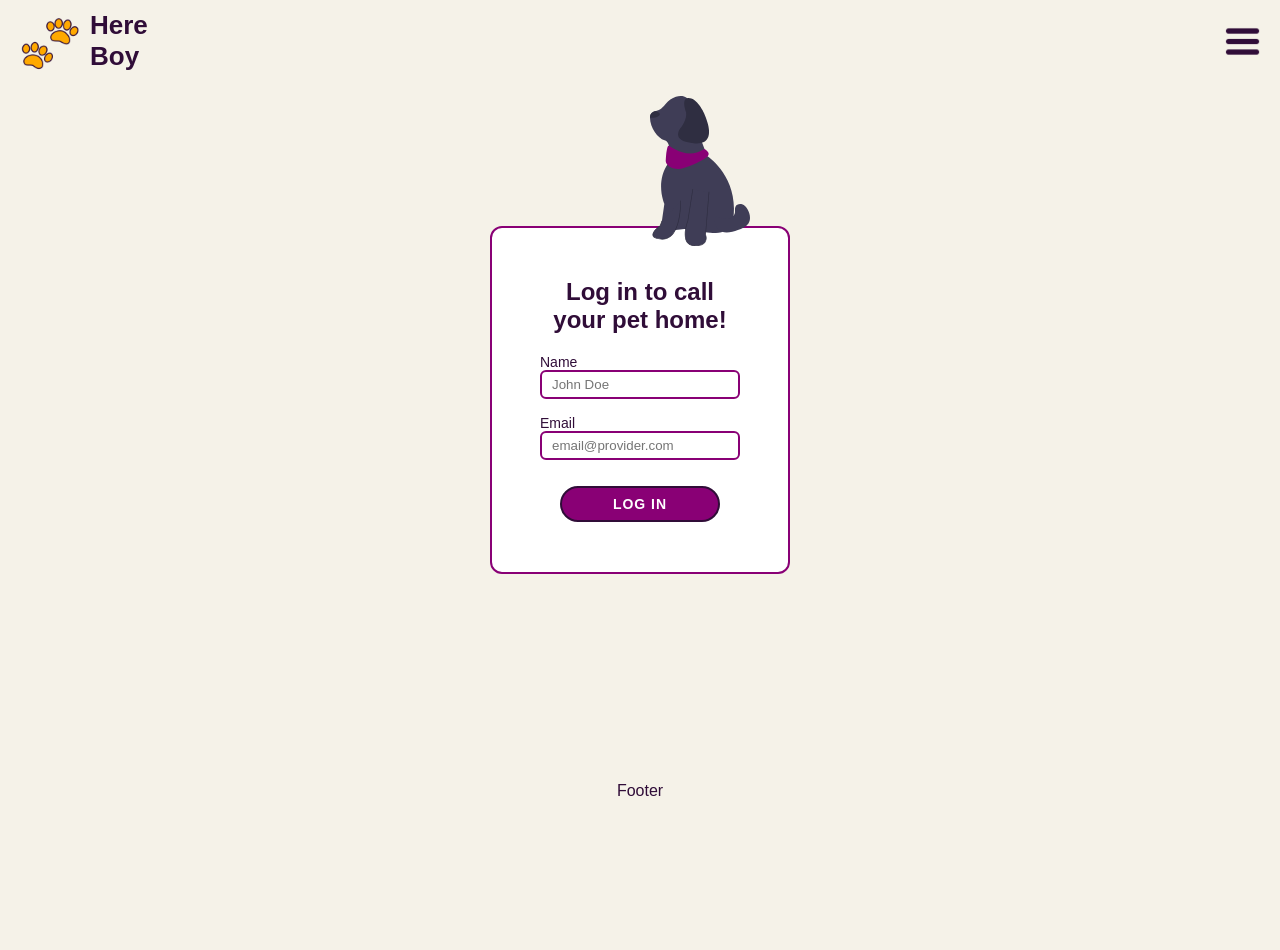
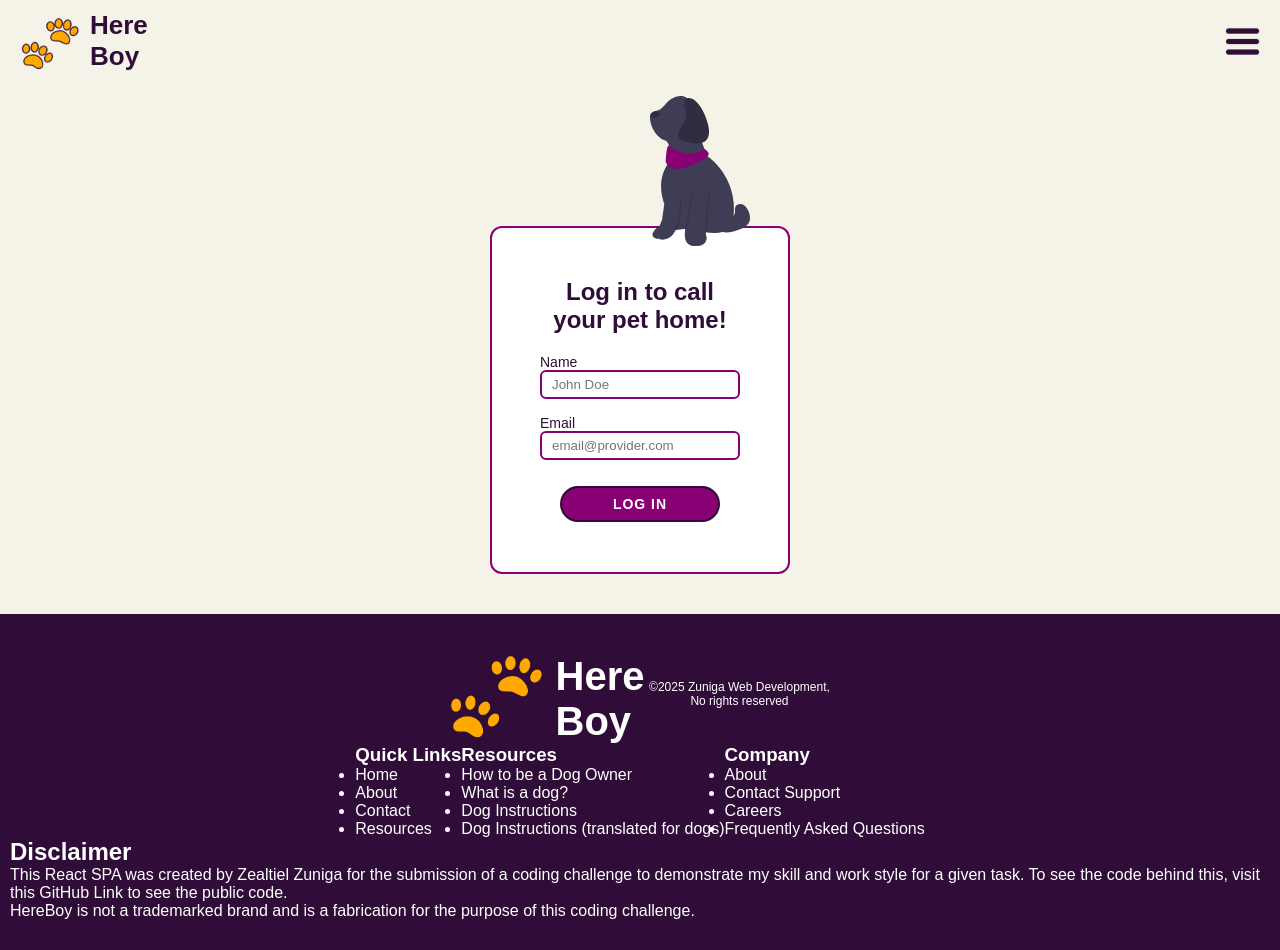
Before and after one commit to ZeaZuniga/fetch-challenge-zuniga, a React (Create React App) app: page / in a window 1280 px wide. Before the commit the page ends 800 px from the top, so only its background shows below. Built offline with nearby package versions, Linux system fonts and the light colour scheme.

Commit message:
Add elements to footer.

```diff
--- a/src/components/Footer/Footer.scss
+++ b/src/components/Footer/Footer.scss
@@ -1 +1,48 @@
 @use "../../styles/partials/variables" as *;
+
+.footer {
+  display: flex;
+  justify-content: center;
+  align-items: center;
+  flex-direction: column;
+  background-color: $FetchPrimaryDark;
+  color: $FetchWhite;
+  width: 100%;
+  margin-top: 4rem;
+  padding: 3rem 1rem;
+
+  &__logo {
+    display: flex;
+    justify-content: center;
+    align-items: flex-end;
+    flex-wrap: wrap;
+    row-gap: 1.6rem;
+
+    .footer__img {
+      height: 10rem;
+      width: 10rem;
+      margin-right: 1rem;
+    }
+
+    .footer__title {
+      font-size: 4rem;
+      z-index: 1;
+      width: min-content;
+      font-weight: bold;
+    }
+
+    .footer__copywrite {
+      margin: auto;
+      font-size: 1.2rem;
+      width: 19rem;
+      text-align: center;
+    }
+  }
+
+  &__lists {
+    display: flex;
+    justify-content: center;
+    align-items: center;
+    flex-wrap: wrap;
+  }
+}
--- a/src/components/Footer/Footer.tsx
+++ b/src/components/Footer/Footer.tsx
@@ -1,5 +1,84 @@
 import "./Footer.scss";
+import pawPrint from "../../assets/icons/pawPrintColor.png";
+import { Link } from "react-router-dom";
 
 export default function Footer() {
-  return <div>Footer</div>;
+  return (
+    <div className="footer">
+      <section className="footer__logo">
+        <img
+          className="footer__img"
+          src={pawPrint}
+          alt="The Here Boy Logo: A Dog's Paw Print"
+        />
+        <p className="footer__title">Here Boy</p>
+        <p className="footer__copywrite">
+          ©2025 Zuniga Web Development, No rights reserved
+        </p>
+      </section>
+      <section className="footer__lists">
+        <div className="footer__container">
+          <h3 className="footer__header">Quick Links</h3>
+          <ul className="footer__list">
+            <li className="footer__link">
+              <Link to={"/home"}>Home</Link>
+            </li>
+            <li className="footer__link">
+              <Link to={"/about"}>About</Link>
+            </li>
+            <li className="footer__link">
+              <Link to={"/contact"}>Contact</Link>
+            </li>
+            <li className="footer__link">
+              <Link to={"/resources"}>Resources</Link>
+            </li>
+          </ul>
+        </div>
+        <div className="footer__container">
+          <h3 className="footer__header">Resources</h3>
+          <ul className="footer__list">
+            <li className="footer__link">How to be a Dog Owner</li>
+            <li className="footer__link">What is a dog?</li>
+            <li className="footer__link">Dog Instructions</li>
+            <li className="footer__link">
+              Dog Instructions (translated for dogs)
+            </li>
+          </ul>
+        </div>
+        <div className="footer__container">
+          <h3 className="footer__header">Company</h3>
+          <ul className="footer__list">
+            <li className="footer__link">
+              <Link to={"/about"}>About</Link>
+            </li>
+            <li className="footer__link">
+              <Link to={"/support"}>Contact Support</Link>
+            </li>
+            <li className="footer__link">
+              <Link to={"/careers"}>Careers</Link>
+            </li>
+            <li className="footer__link">
+              <Link to={"/faq"}>Frequently Asked Questions</Link>
+            </li>
+          </ul>
+        </div>
+      </section>
+      <section className="footer__disclosure">
+        <h2 className="footer__disclaim-head">Disclaimer</h2>
+        <p className="footer__disclaim-text">
+          This React SPA was created by Zealtiel Zuniga for the submission of a
+          coding challenge to demonstrate my skill and work style for a given
+          task. To see the code behind this, visit{" "}
+          <a href="https://github.com/ZeaZuniga/fetch-challenge-zuniga">
+            this GitHub Link
+          </a>{" "}
+          to see the public code.
+        </p>
+        <p className="footer__disclaim-text">
+          HereBoy is not a trademarked brand and is a fabrication for the
+          purpose of this coding challenge.
+        </p>
+      </section>
+    </div>
+  );
 }
```
